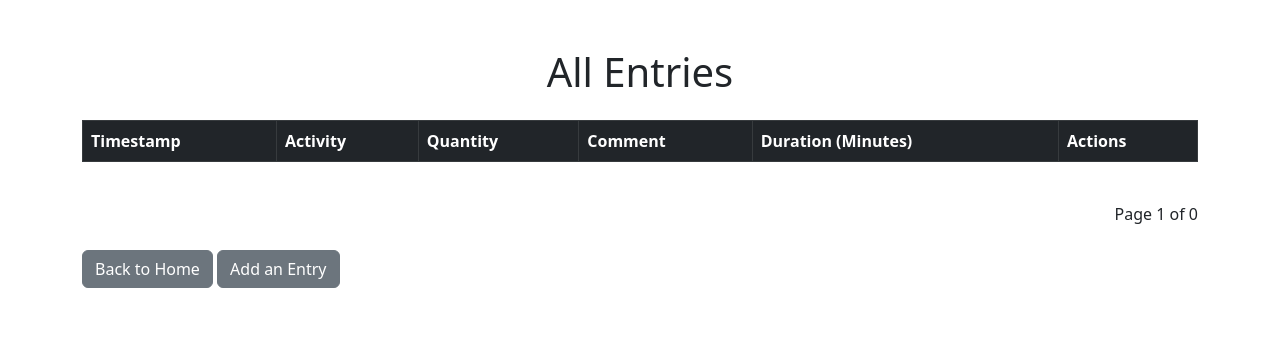
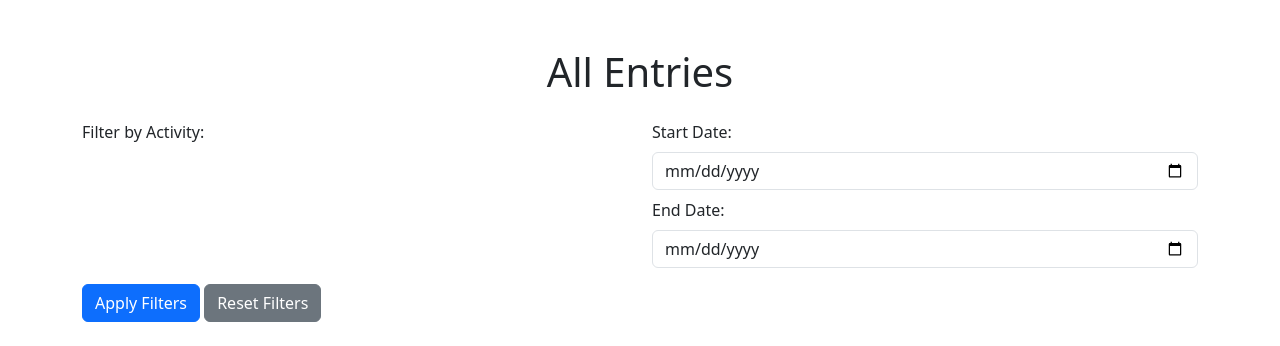
Before and after one commit to bobwoodcock/nurture-iq, a Flask app: page /entries in a window 1280 px wide. Shown: the top 346 px of the page. Run offline with Flask 3, Linux system fonts and the light colour scheme; lists and menus that the app fills with data are empty.

Commit message:
Added filters to View Entries page.

```diff
--- a/app.py
+++ b/app.py
@@ -93,11 +93,38 @@ def view_entries():
     # Get the current page number from the query string (default is 1)
     page = request.args.get('page', 1, type=int)
 
-    # Query entries with pagination (100 entries per page)
-    pagination = BabyLog.query.order_by(BabyLog.ts.desc()).paginate(page=page, per_page=20)
+    # Get filter inputs from query parameters
+    selected_activities = request.args.getlist('activity')
+    start_date = request.args.get('start_date')
+    end_date = request.args.get('end_date')
 
-    # Pass the pagination object to the template
-    return render_template('view_entries.html', pagination=pagination)
+    # Start building the query
+    query = BabyLog.query
+
+    # Apply activity filter if selected
+    if selected_activities:
+        query = query.filter(BabyLog.activity.in_(selected_activities))
+
+    # Apply date range filter if specified
+    if start_date:
+        query = query.filter(BabyLog.ts >= start_date)
+    if end_date:
+        query = query.filter(BabyLog.ts <= end_date)
+
+    # Paginate results
+    pagination = query.order_by(BabyLog.ts.desc()).paginate(page=page, per_page=20)
+
+    # Get unique activities for the filter checkboxes
+    activities = db.session.query(BabyLog.activity).distinct().order_by(BabyLog.activity).all()
+    activities = [activity[0] for activity in activities]
+
+    # Pass the pagination and filter information to the template
+    return render_template(
+        'view_entries.html',
+        pagination=pagination,
+        activities=activities,
+        selected_activities=selected_activities
+    )
 
 @app.route('/delete/<int:entry_id>', methods=['POST'])
 def delete_entry(entry_id):
--- a/templates/view_entries.html
+++ b/templates/view_entries.html
@@ -9,6 +9,44 @@
 </head>
 <body class="container my-5">
     <h1 class="text-center mb-4">All Entries</h1>
+
+    <!-- Filter Form -->
+    <form method="GET" action="/entries" class="mb-4">
+        <div class="row">
+            <div class="col-md-6">
+                <label class="form-label">Filter by Activity:</label>
+                <div class="form-check">
+                    {% for activity in activities %}
+                    <input
+                        class="form-check-input"
+                        type="checkbox"
+                        name="activity"
+                        value="{{ activity }}"
+                        id="activity_{{ loop.index }}"
+                        {% if activity in selected_activities %}checked{% endif %}
+                    >
+                    <label class="form-check-label" for="activity_{{ loop.index }}">
+                        {{ activity }}
+                    </label>
+                    <br>
+                    {% endfor %}
+                </div>
+            </div>
+            <div class="col-md-6">
+                <label for="start_date" class="form-label">Start Date:</label>
+                <input type="date" id="start_date" name="start_date" class="form-control" value="{{ request.args.get('start_date', '') }}">
+
+                <label for="end_date" class="form-label mt-2">End Date:</label>
+                <input type="date" id="end_date" name="end_date" class="form-control" value="{{ request.args.get('end_date', '') }}">
+            </div>
+        </div>
+        <div class="mt-3">
+            <button type="submit" class="btn btn-primary">Apply Filters</button>
+            <a href="/entries" class="btn btn-secondary">Reset Filters</a>
+        </div>
+    </form>
+
+    <!-- Table -->
     <div class="table-responsive">
         <table class="table table-striped table-bordered">
             <thead class="table-dark">
```
